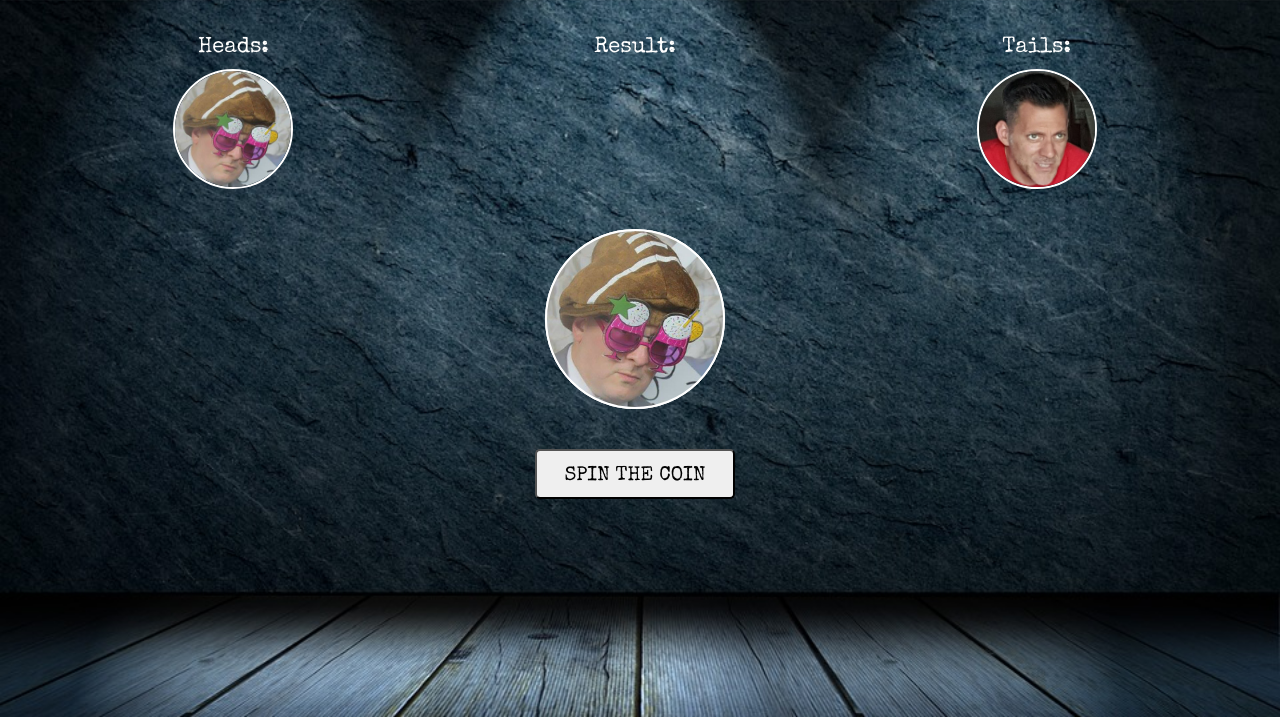
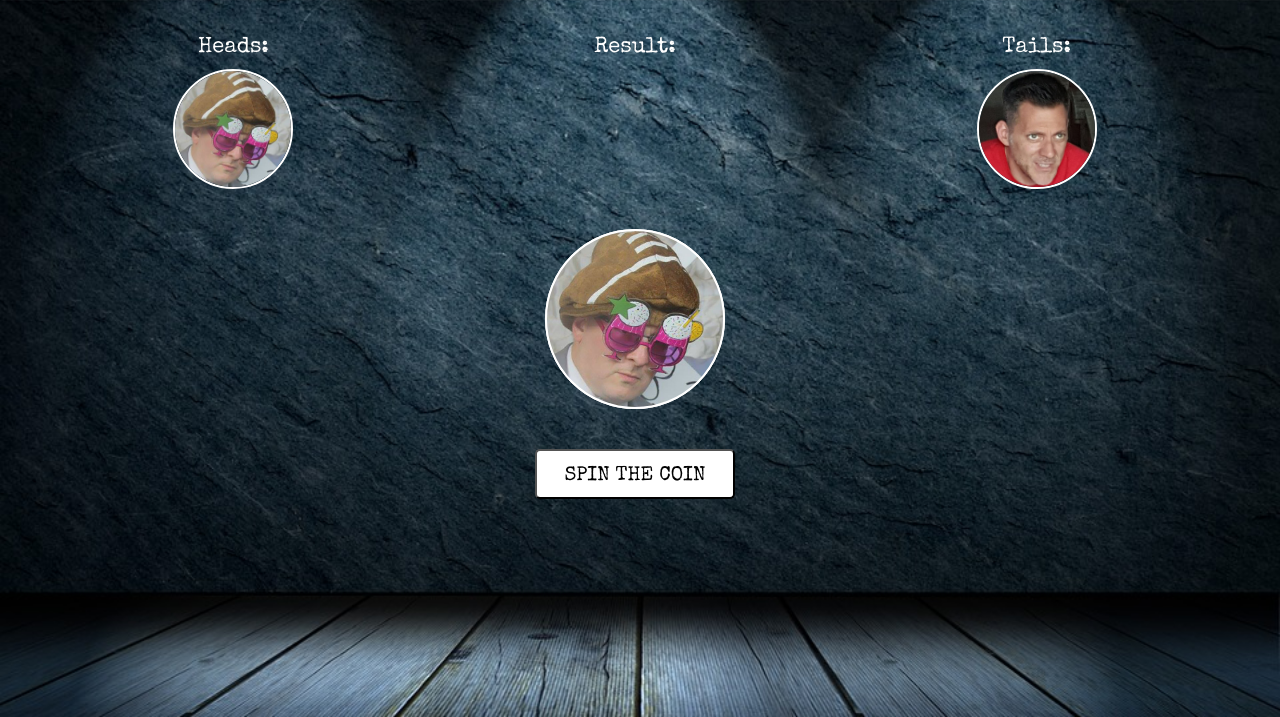
Before and after one commit to daileytj/coin-toss-awana, a website: page index.html in a window 1280 px wide. Shown: the part 83-800 px from the top of the page. Drawn offline with nearby package versions, Linux system fonts and the light colour scheme.

Commit message:
update button color and viewport tag

```diff
--- a/index.html
+++ b/index.html
@@ -6,6 +6,7 @@
   <title>Refinery Heads Or Tails</title>
   <link href="https://fonts.googleapis.com/css?family=Special+Elite" rel="stylesheet">
   <link rel="stylesheet" href="./main.css">
+  <meta name="viewport" content="width=device-width, initial-scale=1.0">
 </head>
 
 <body>
--- a/main.css
+++ b/main.css
@@ -144,6 +144,7 @@ button{
   line-height: 30px;
   font-size: 20px;
   padding: 10px;
+  background-color: white;
 }
 
 button:focus{
```
